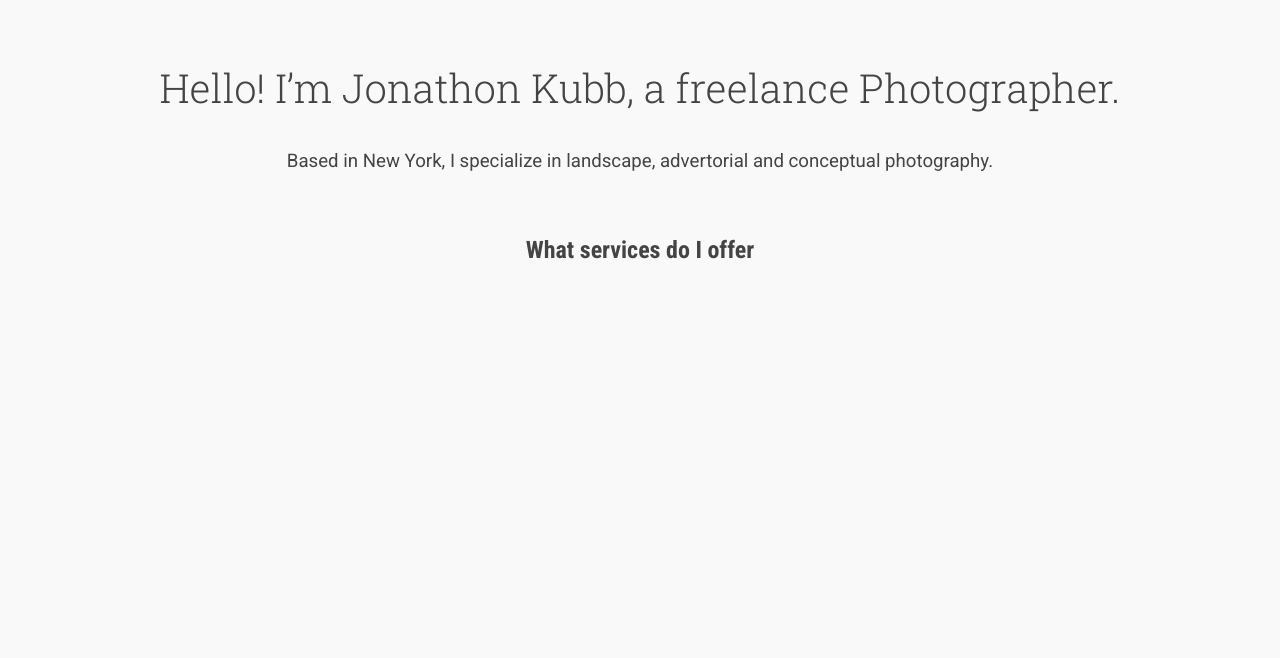
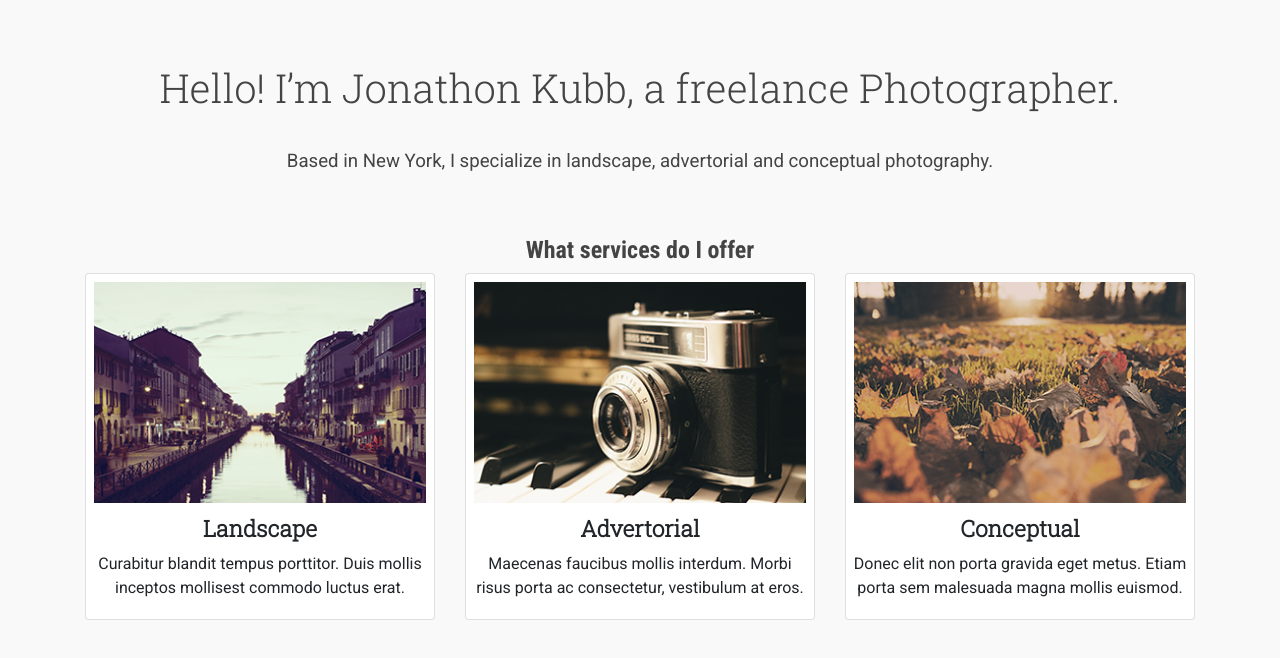
Before and after one commit to emaduddin678/Projec-4, a plain HTML site: page index.html in a window 1280 px wide. Shown: the part 722-1380 px from the top of the page. Drawn offline with nearby package versions, Linux system fonts and the light colour scheme.

Commit message:
2nd push

```diff
--- a/index.html
+++ b/index.html
@@ -43,14 +43,39 @@
             <h2 class="text-3">What services do I offer</h2>
             <div class="row">
                 <div class="col-4">
-
+                    <div class="card">
+                        <img class="card-img-top p-2" src="images/top-card-img-1.png" alt="Card image cap">
+                        <div class="card-body p-1">
+                            <h5 class="card-title">Landscape</h5>
+                          <p class="card-text">Curabitur blandit tempus porttitor. Duis mollis inceptos mollisest commodo luctus erat. </p>
+                        </div>
+                    </div>
                 </div>
-                <div class="col-4"></div>
-                <div class="col-4"></div>
+                <div class="col-4">
+                    <div class="card" >
+                        <img class="card-img-top p-2" src="images/top-card-img-2.png" alt="Card image cap">
+                        <div class="card-body p-1">
+                            <h5 class="card-title">Advertorial </h5>
+                          <p class="card-text">Maecenas faucibus mollis interdum. Morbi risus porta ac consectetur, vestibulum at eros.</p>
+                        </div>
+                      </div>
+                </div>
+                <div class="col-4">
+                    <div class="card">
+                        <img class="card-img-top p-2" src="images/top-card-img-3.png" alt="Card image cap">
+                        <div class="card-body p-1">
+                            <h5 class="card-title">Conceptual</h5>
+                          <p class="card-text">Donec elit non porta gravida eget metus. Etiam porta sem malesuada magna mollis euismod.</p>
+                        </div>
+                      </div>
+                </div>
             </div>
         </div>
     </section>
 
     <!-- Java Script cdn -->
+    <script src="https://code.jquery.com/jquery-3.2.1.slim.min.js" integrity="sha384-KJ3o2DKtIkvYIK3UENzmM7KCkRr/rE9/Qpg6aAZGJwFDMVNA/GpGFF93hXpG5KkN" crossorigin="anonymous"></script>
+    <script src="https://cdnjs.cloudflare.com/ajax/libs/popper.js/1.12.9/umd/popper.min.js" integrity="sha384-ApNbgh9B+Y1QKtv3Rn7W3mgPxhU9K/ScQsAP7hUibX39j7fakFPskvXusvfa0b4Q" crossorigin="anonymous"></script>
+    <script src="https://maxcdn.bootstrapcdn.com/bootstrap/4.0.0/js/bootstrap.min.js" integrity="sha384-JZR6Spejh4U02d8jOt6vLEHfe/JQGiRRSQQxSfFWpi1MquVdAyjUar5+76PVCmYl" crossorigin="anonymous"></script>
 </body>
 </html>
--- a/style.css
+++ b/style.css
@@ -73,7 +73,7 @@ header .lower-text .bottom{
 .banner-bg .text-1{
     font-family: 'Roboto Slab', serif;
     font-weight: lighter;
-    font-size: 40px;
+    font-size: 30pt;
     display: flex;
     justify-content: center;
     padding-top: 80px;
@@ -101,3 +101,16 @@ header .lower-text .bottom{
     justify-content: center;
     color: #444444;
 }
+.banner-bg .card .card-title{
+    text-align: center;
+    font-size: 17pt;
+    font-family: 'Roboto Slab', serif;
+    font-weight: bolder;
+    margin-bottom: 10px;
+}
+.banner-bg .card .card-text{
+    font-size: 12pt;
+    font-family: 'Roboto', sans-serif;
+    text-align: center;
+    margin-bottom: 15px;
+}
```
Also changed, not shown: images/top-card-img-1.png (added), images/top-card-img-2.png (added), images/top-card-img-3.png (added).
